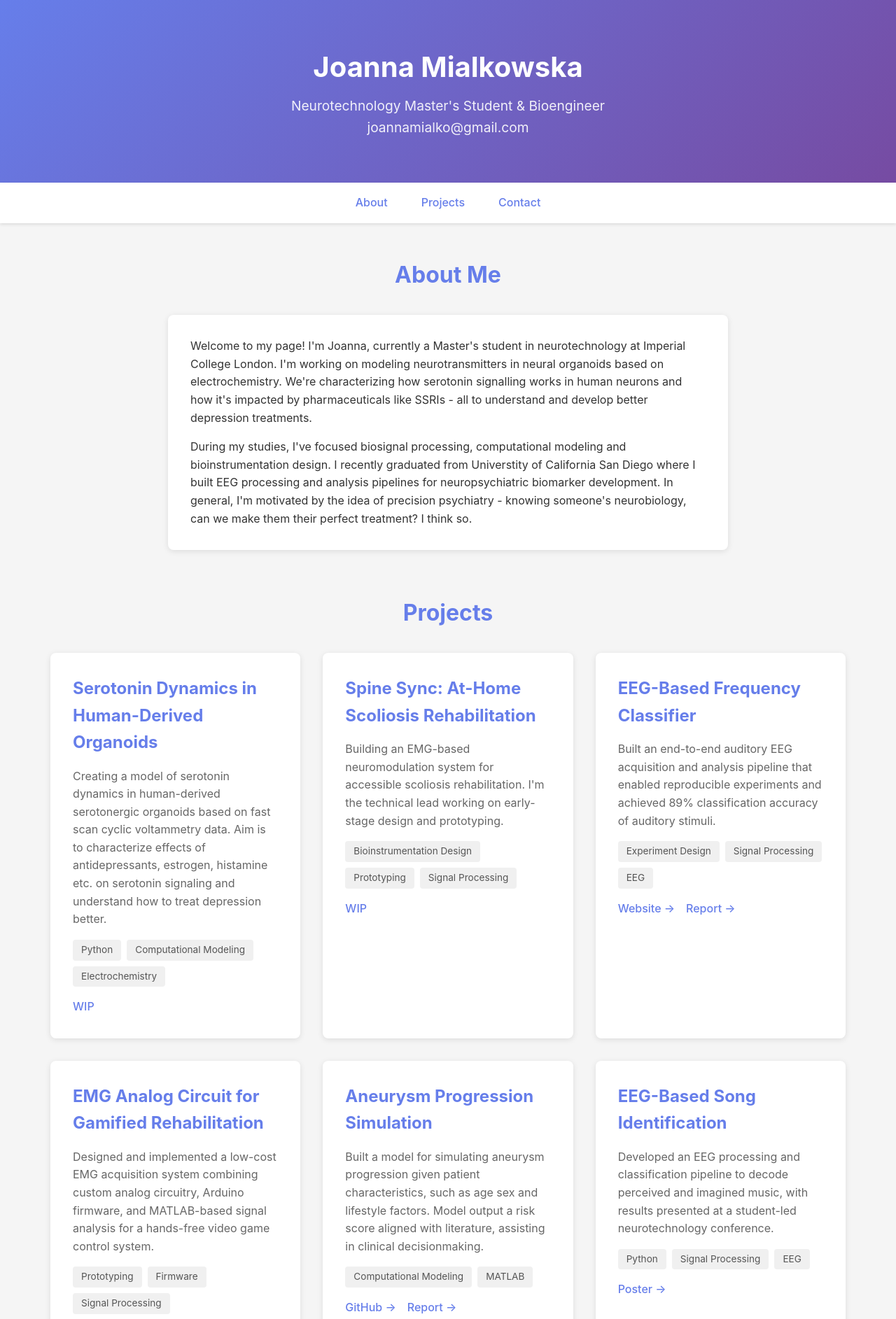
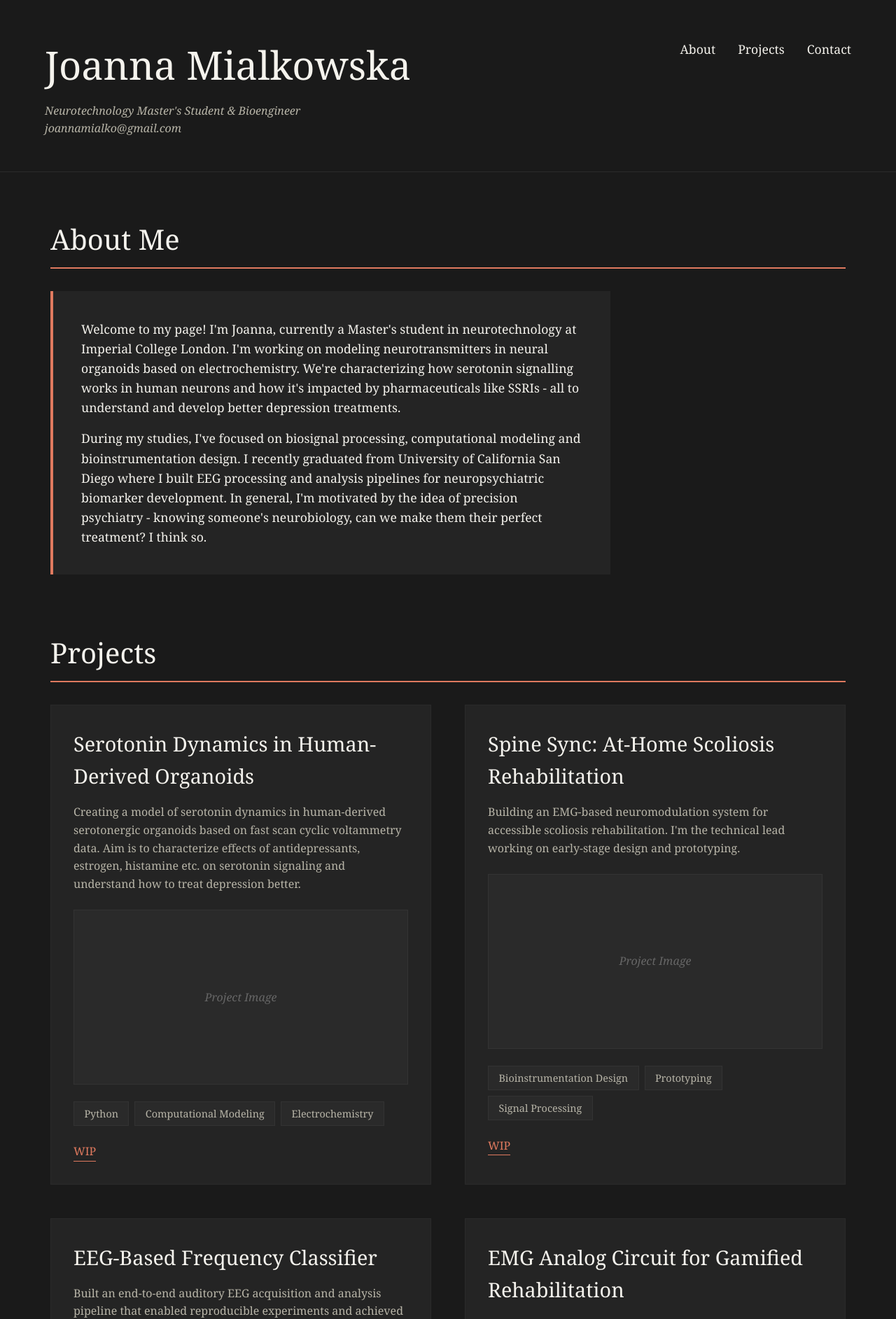
Before and after one commit to joannamialkowska/joannamialkowska.github.io, a plain HTML site: page index.html in a window 1280 px wide. Shown: the top 1885 px of the page at 70% size. Drawn offline with Linux system fonts and the light colour scheme.

Commit message:
Update index.html

```diff
--- a/index.html
+++ b/index.html
@@ -12,197 +12,246 @@
         }
 
         body {
-            font-family: -apple-system, BlinkMacSystemFont, 'Segoe UI', Roboto, Oxygen, Ubuntu, Cantarell, sans-serif;
+            font-family: Georgia, 'Times New Roman', serif;
             line-height: 1.6;
-            color: #333;
-            background: #f5f5f5;
+            color: #f5f3ed;
+            background: #1a1a1a;
         }
 
         header {
-            background: linear-gradient(135deg, #667eea 0%, #764ba2 100%);
-            color: white;
-            padding: 4rem 2rem;
-            text-align: center;
+            background: #1a1a1a;
+            padding: 3rem 4rem;
+            display: flex;
+            justify-content: space-between;
+            align-items: flex-start;
+            border-bottom: 1px solid #2a2a2a;
         }
 
-        header h1 {
-            font-size: 2.5rem;
+        .header-left h1 {
+            font-size: 3.5rem;
             margin-bottom: 0.5rem;
+            color: #f5f3ed;
+            font-weight: normal;
         }
 
-        header p {
-            font-size: 1.2rem;
-            opacity: 0.9;
-        }
-
-        nav {
-            background: white;
-            box-shadow: 0 2px 4px rgba(0,0,0,0.1);
-            position: sticky;
-            top: 0;
-            z-index: 100;
+        .header-left p {
+            font-size: 1rem;
+            color: #b8b5a8;
+            font-style: italic;
         }
 
         nav ul {
             list-style: none;
             display: flex;
-            justify-content: center;
-            padding: 1rem;
-            flex-wrap: wrap;
+            gap: 2rem;
+            margin-top: 0.5rem;
         }
 
         nav a {
-            color: #667eea;
+            color: #f5f3ed;
             text-decoration: none;
-            padding: 0.5rem 1.5rem;
+            font-size: 1.1rem;
             transition: color 0.3s;
-            font-weight: 500;
+            position: relative;
         }
 
         nav a:hover {
-            color: #764ba2;
+            color: #e07a5f;
+        }
+
+        nav a::after {
+            content: '';
+            position: absolute;
+            bottom: -4px;
+            left: 0;
+            width: 0;
+            height: 2px;
+            background: #f56a07;
+            transition: width 0.3s;
+        }
+
+        nav a:hover::after {
+            width: 100%;
         }
 
         .container {
             max-width: 1200px;
             margin: 0 auto;
-            padding: 3rem 2rem;
+            padding: 4rem 2rem;
         }
 
         section {
-            margin-bottom: 4rem;
+            margin-bottom: 5rem;
         }
 
         h2 {
-            font-size: 2rem;
-            color: #667eea;
+            font-size: 2.5rem;
+            color: #f5f3ed;
             margin-bottom: 2rem;
-            text-align: center;
+            font-weight: normal;
+            border-bottom: 2px solid #e07a5f;
+            padding-bottom: 0.5rem;
         }
 
         .about-content {
-            background: white;
-            padding: 2rem;
-            border-radius: 8px;
-            box-shadow: 0 2px 8px rgba(0,0,0,0.1);
+            background: #242424;
+            padding: 2.5rem;
+            border-left: 4px solid #e07a5f;
             max-width: 800px;
-            margin: 0 auto;
+            font-size: 1.1rem;
         }
 
         .projects-grid {
             display: grid;
-            grid-template-columns: repeat(auto-fill, minmax(320px, 1fr));
-            gap: 2rem;
+            grid-template-columns: repeat(auto-fill, minmax(350px, 1fr));
+            gap: 3rem;
         }
 
         .project-card {
-            background: white;
-            border-radius: 8px;
+            background: #242424;
             padding: 2rem;
-            box-shadow: 0 2px 8px rgba(0,0,0,0.1);
+            border: 1px solid #2a2a2a;
             transition: transform 0.3s, box-shadow 0.3s;
         }
 
         .project-card:hover {
             transform: translateY(-5px);
-            box-shadow: 0 4px 16px rgba(0,0,0,0.15);
+            box-shadow: 0 8px 16px rgba(224, 122, 95, 0.2);
         }
 
         .project-card h3 {
-            color: #667eea;
+            color: #f5f3ed;
             margin-bottom: 1rem;
-            font-size: 1.5rem;
+            font-size: 1.8rem;
+            font-weight: normal;
         }
 
         .project-card p {
+            color: #b8b5a8;
+            margin-bottom: 1.5rem;
+            font-size: 1rem;
+        }
+
+        .project-image {
+            width: 100%;
+            height: 250px;
+            background: #2a2a2a;
+            margin-bottom: 1.5rem;
+            display: flex;
+            align-items: center;
+            justify-content: center;
             color: #666;
-            margin-bottom: 1rem;
+            font-style: italic;
+            border: 1px solid #333;
+        }
+
+        .project-image img {
+            width: 100%;
+            height: 100%;
+            object-fit: cover;
         }
 
         .tech-tags {
             display: flex;
             flex-wrap: wrap;
             gap: 0.5rem;
-            margin-bottom: 1rem;
+            margin-bottom: 1.5rem;
         }
 
         .tech-tag {
-            background: #f0f0f0;
-            padding: 0.25rem 0.75rem;
-            border-radius: 4px;
-            font-size: 0.85rem;
-            color: #555;
+            background: #2a2a2a;
+            padding: 0.3rem 0.9rem;
+            font-size: 0.9rem;
+            color: #b8b5a8;
+            border: 1px solid #333;
         }
 
         .project-links {
             display: flex;
             gap: 1rem;
-            margin-top: 1rem;
         }
 
         .project-links a {
-            color: #667eea;
+            color: #e07a5f;
             text-decoration: none;
-            font-weight: 500;
+            font-weight: normal;
+            transition: color 0.3s;
+            font-size: 1rem;
+            border-bottom: 1px solid #e07a5f;
+        }
+
+        .project-links a:hover {
+            color: #f5f3ed;
+            border-bottom-color: #f5f3ed;
+        }
+
+        .contact-info {
+            background: #242424;
+            padding: 2.5rem;
+            border-left: 4px solid #e07a5f;
+            max-width: 600px;
+            margin: 0 auto;
+        }
+
+        .contact-info p {
+            margin-bottom: 1.5rem;
+            font-size: 1.1rem;
+        }
+
+        .contact-info a {
+            color: #e07a5f;
+            text-decoration: none;
+            display: block;
+            margin: 0.8rem 0;
+            font-size: 1.1rem;
             transition: color 0.3s;
         }
 
-        .project-links a:hover {
-            color: #764ba2;
-        }
-
-        .contact-info {
-            background: white;
-            padding: 2rem;
-            border-radius: 8px;
-            box-shadow: 0 2px 8px rgba(0,0,0,0.1);
-            max-width: 600px;
-            margin: 0 auto;
-            text-align: center;
-        }
-
-        .contact-info a {
-            color: #667eea;
-            text-decoration: none;
-            display: block;
-            margin: 0.5rem 0;
-        }
-
         .contact-info a:hover {
-            color: #764ba2;
+            color: #f5f3ed;
         }
 
         footer {
-            background: #333;
-            color: white;
+            background: #0f0f0f;
+            color: #f5f3ed;
             text-align: center;
             padding: 2rem;
             margin-top: 4rem;
         }
 
         @media (max-width: 768px) {
-            header h1 {
-                font-size: 2rem;
+            header {
+                flex-direction: column;
+                align-items: flex-start;
+                padding: 2rem;
+            }
+
+            .header-left h1 {
+                font-size: 2.5rem;
+            }
+
+            nav {
+                margin-top: 1.5rem;
+            }
+
+            nav ul {
+                flex-direction: column;
+                gap: 1rem;
             }
 
             .projects-grid {
                 grid-template-columns: 1fr;
-            }
-
-            nav ul {
-                flex-direction: column;
-                align-items: center;
             }
         }
     </style>
 </head>
 <body>
     <header>
+        <div class="header-left">
             <h1>Joanna Mialkowska</h1>
-        <p> Neurotechnology Master's Student & Bioengineer</p>
-        <p> joannamialko@gmail.com</p>
-    </header>
-
+            <p>Neurotechnology Master's Student & Bioengineer</p>
+            <p>joannamialko@gmail.com</p>
+        </div>
         <nav>
             <ul>
                 <li><a href="#about">About</a></li>
@@ -210,13 +259,14 @@
                 <li><a href="#contact">Contact</a></li>
             </ul>
         </nav>
+    </header>
 
     <div class="container">
         <section id="about">
             <h2>About Me</h2>
             <div class="about-content">
                 <p>Welcome to my page! I'm Joanna, currently a Master's student in neurotechnology at Imperial College London. I'm working on modeling neurotransmitters in neural organoids based on electrochemistry. We're characterizing how serotonin signalling works in human neurons and how it's impacted by pharmaceuticals like SSRIs - all to understand and develop better depression treatments.</p>
-                <p style="margin-top: 1rem;"> During my studies, I've focused biosignal processing, computational modeling and bioinstrumentation design. I recently graduated from Universtity of California San Diego where I built EEG processing and analysis pipelines for neuropsychiatric biomarker development. In general, I'm motivated by the idea of precision psychiatry - knowing someone's neurobiology, can we make them their perfect treatment? I think so.</p>
+                <p style="margin-top: 1rem;">During my studies, I've focused on biosignal processing, computational modeling and bioinstrumentation design. I recently graduated from University of California San Diego where I built EEG processing and analysis pipelines for neuropsychiatric biomarker development. In general, I'm motivated by the idea of precision psychiatry - knowing someone's neurobiology, can we make them their perfect treatment? I think so.</p>
             </div>
         </section>
 
@@ -224,8 +274,12 @@
             <h2>Projects</h2>
             <div class="projects-grid">
                 <div class="project-card">
-                    <h3>Serotonin Dynamics in Human-Derived Organoids </h3>
+                    <h3>Serotonin Dynamics in Human-Derived Organoids</h3>
                     <p>Creating a model of serotonin dynamics in human-derived serotonergic organoids based on fast scan cyclic voltammetry data. Aim is to characterize effects of antidepressants, estrogen, histamine etc. on serotonin signaling and understand how to treat depression better.</p>
+                    <div class="project-image">
+                        <!-- Replace with: <img src="path/to/your/image.jpg" alt="Project image"> -->
+                        <span>Project Image</span>
+                    </div>
                     <div class="tech-tags">
                         <span class="tech-tag">Python</span>
                         <span class="tech-tag">Computational Modeling</span>
@@ -237,8 +291,12 @@
                 </div>
 
                 <div class="project-card">
-                    <h3>Spine Sync: At-Home Scoliosis Rehabilitation </h3>
+                    <h3>Spine Sync: At-Home Scoliosis Rehabilitation</h3>
                     <p>Building an EMG-based neuromodulation system for accessible scoliosis rehabilitation. I'm the technical lead working on early-stage design and prototyping.</p>
+                    <div class="project-image">
+                        <!-- Replace with: <img src="path/to/your/image.jpg" alt="Project image"> -->
+                        <span>Project Image</span>
+                    </div>
                     <div class="tech-tags">
                         <span class="tech-tag">Bioinstrumentation Design</span>
                         <span class="tech-tag">Prototyping</span>
@@ -251,69 +309,88 @@
 
                 <div class="project-card">
                     <h3>EEG-Based Frequency Classifier</h3>
-                    <p> Built an end-to-end auditory EEG acquisition and analysis pipeline that enabled reproducible experiments and achieved 89% classification accuracy of auditory stimuli.</p>
+                    <p>Built an end-to-end auditory EEG acquisition and analysis pipeline that enabled reproducible experiments and achieved 89% classification accuracy of auditory stimuli.</p>
+                    <div class="project-image">
+                        <!-- Replace with: <img src="path/to/your/image.jpg" alt="Project image"> -->
+                        <span>Project Image</span>
+                    </div>
                     <div class="tech-tags">
                         <span class="tech-tag">Experiment Design</span>
                         <span class="tech-tag">Signal Processing</span>
                         <span class="tech-tag">EEG</span>
                     </div>
                     <div class="project-links">
-                        <a href="https://sites.google.com/ucsd.edu/group-11-beng187/home?pli=1&authuser=2">Website →</a>
-                        <a href="https://docs.google.com/document/d/1J5d0IpT2vQJTZRV35LNhEkR10qixzxFNKfDESeNAIPc/edit?usp=sharing">Report →</a>
+                        <a href="https://sites.google.com/ucsd.edu/group-11-beng187/home?pli=1&authuser=2" target="_blank">Website</a>
+                        <a href="https://drive.google.com/file/d/YOUR_FILE_ID/view" target="_blank">Report PDF</a>
                     </div>
                 </div>
 
                 <div class="project-card">
-                    <h3>EMG Analog Circuit for Gamified Rehabilitation </h3>
+                    <h3>EMG Analog Circuit for Gamified Rehabilitation</h3>
                     <p>Designed and implemented a low-cost EMG acquisition system combining custom analog circuitry, Arduino firmware, and MATLAB-based signal analysis for a hands-free video game control system.</p>
+                    <div class="project-image">
+                        <!-- Replace with: <img src="path/to/your/image.jpg" alt="Project image"> -->
+                        <span>Project Image</span>
+                    </div>
                     <div class="tech-tags">
                         <span class="tech-tag">Prototyping</span>
                         <span class="tech-tag">Firmware</span>
                         <span class="tech-tag">Signal Processing</span>
                     </div>
                     <div class="project-links">
-                        <a href="https://github.com/joannamialkowska/EMG-Data-Logger">GitHub →</a>
-                        <a href="https://docs.google.com/document/d/1moi1Ga76JypSY4Gzc1Cu196jrhpI1mp2Us2Kv1ijymE/edit?usp=sharing">Report →</a>
-
+                        <a href="https://github.com/joannamialkowska/EMG-Data-Logger" target="_blank">GitHub</a>
+                        <a href="https://drive.google.com/file/d/YOUR_FILE_ID/view" target="_blank">Report PDF</a>
                     </div>
                 </div>
 
                 <div class="project-card">
                     <h3>Aneurysm Progression Simulation</h3>
-                    <p>Built a model for simulating aneurysm progression given patient characteristics, such as age sex and lifestyle factors. Model output a risk score aligned with literature, assisting in clinical decisionmaking.</p>
+                    <p>Built a model for simulating aneurysm progression given patient characteristics, such as age, sex and lifestyle factors. Model output a risk score aligned with literature, assisting in clinical decisionmaking.</p>
+                    <div class="project-image">
+                        <!-- Replace with: <img src="path/to/your/image.jpg" alt="Project image"> -->
+                        <span>Project Image</span>
+                    </div>
                     <div class="tech-tags">
                         <span class="tech-tag">Computational Modeling</span>
                         <span class="tech-tag">MATLAB</span>
                     </div>
                     <div class="project-links">
-                        <a href="https://github.com/joannamialkowska/beng189-simulate-aneurysm">GitHub →</a>
-                        <a href="https://docs.google.com/document/d/1omr1Gz3p7XE9HaKLbXdrpTDRDSUmycyaUZtNzvc60d4/edit?usp=sharing">Report →</a>
+                        <a href="https://github.com/joannamialkowska/beng189-simulate-aneurysm" target="_blank">GitHub</a>
+                        <a href="https://drive.google.com/file/d/YOUR_FILE_ID/view" target="_blank">Report PDF</a>
                     </div>
                 </div>
 
                 <div class="project-card">
                     <h3>EEG-Based Song Identification</h3>
                     <p>Developed an EEG processing and classification pipeline to decode perceived and imagined music, with results presented at a student-led neurotechnology conference.</p>
+                    <div class="project-image">
+                        <!-- Replace with: <img src="path/to/your/image.jpg" alt="Project image"> -->
+                        <span>Project Image</span>
+                    </div>
                     <div class="tech-tags">
                         <span class="tech-tag">Python</span>
                         <span class="tech-tag">Signal Processing</span>
                         <span class="tech-tag">EEG</span>
                     </div>
                     <div class="project-links">
-                        <a href="#">Poster →</a>
+                        <a href="https://drive.google.com/file/d/YOUR_FILE_ID/view" target="_blank">Poster PDF</a>
                     </div>
                 </div>
 
                 <div class="project-card">
-                    <h3> CAD-Designed Robot </h3>
-                    <p> Designed and built simple robot using Fusion360, laser cutting, 3D printing for the purpose of winning in-class dexterity competition.</p>
+                    <h3>CAD-Designed Robot</h3>
+                    <p>Designed and built simple robot using Fusion360, laser cutting, 3D printing for the purpose of winning in-class dexterity competition.</p>
+                    <div class="project-image">
+                        <!-- Replace with: <img src="path/to/your/image.jpg" alt="Project image"> -->
+                        <span>Project Image</span>
+                    </div>
                     <div class="tech-tags">
                         <span class="tech-tag">CAD</span>
                         <span class="tech-tag">Prototyping</span>
                         <span class="tech-tag">Laser Cutting</span>
                     </div>
                     <div class="project-links">
-                        <a href="https://docs.google.com/document/d/1zii7fAPfrYagiWohdnCPj-30C7gyHE_s312Q5SsBKtk/edit?usp=sharing">Report →</a>
+                        <a href="https://drive.google.com/file/d/YOUR_FILE_ID/view" target="_blank">Report PDF</a>
                     </div>
                 </div>
             </div>
```
Lines whose indentation alone changed are shown as unchanged.
